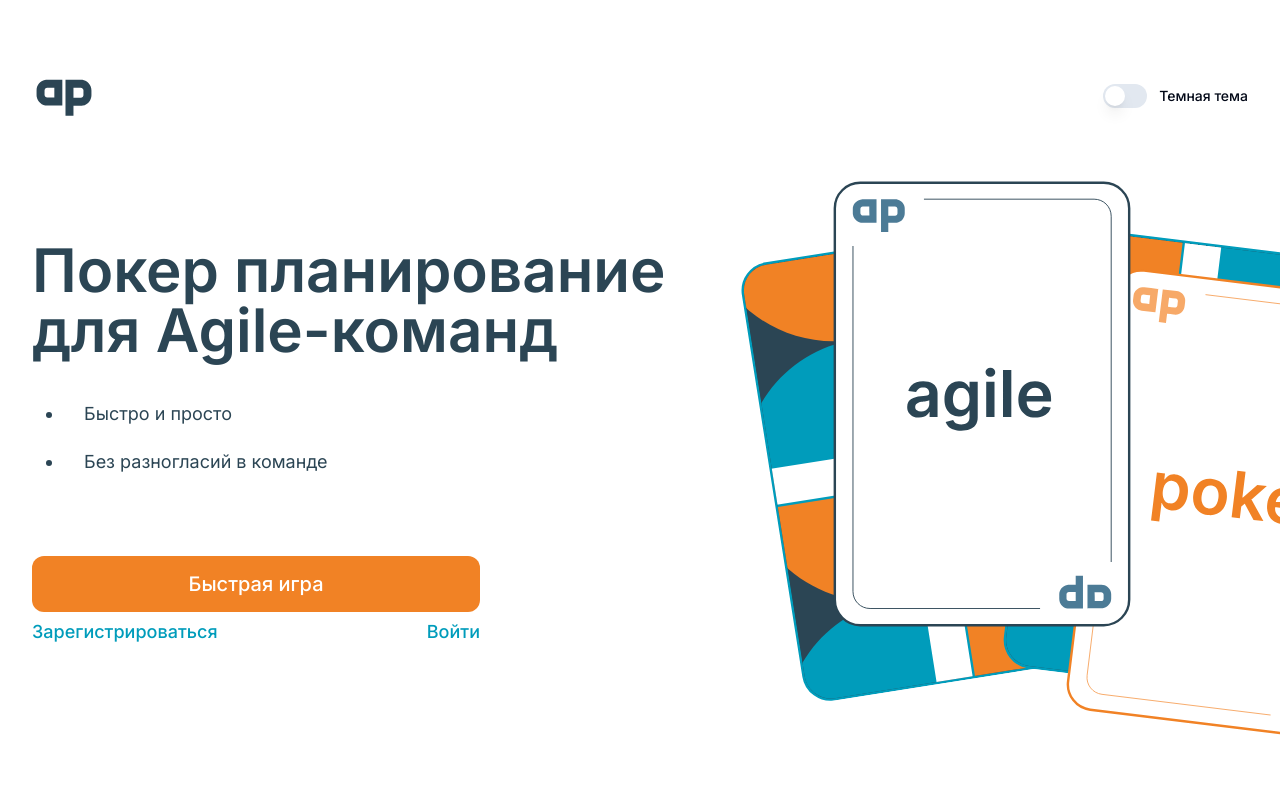
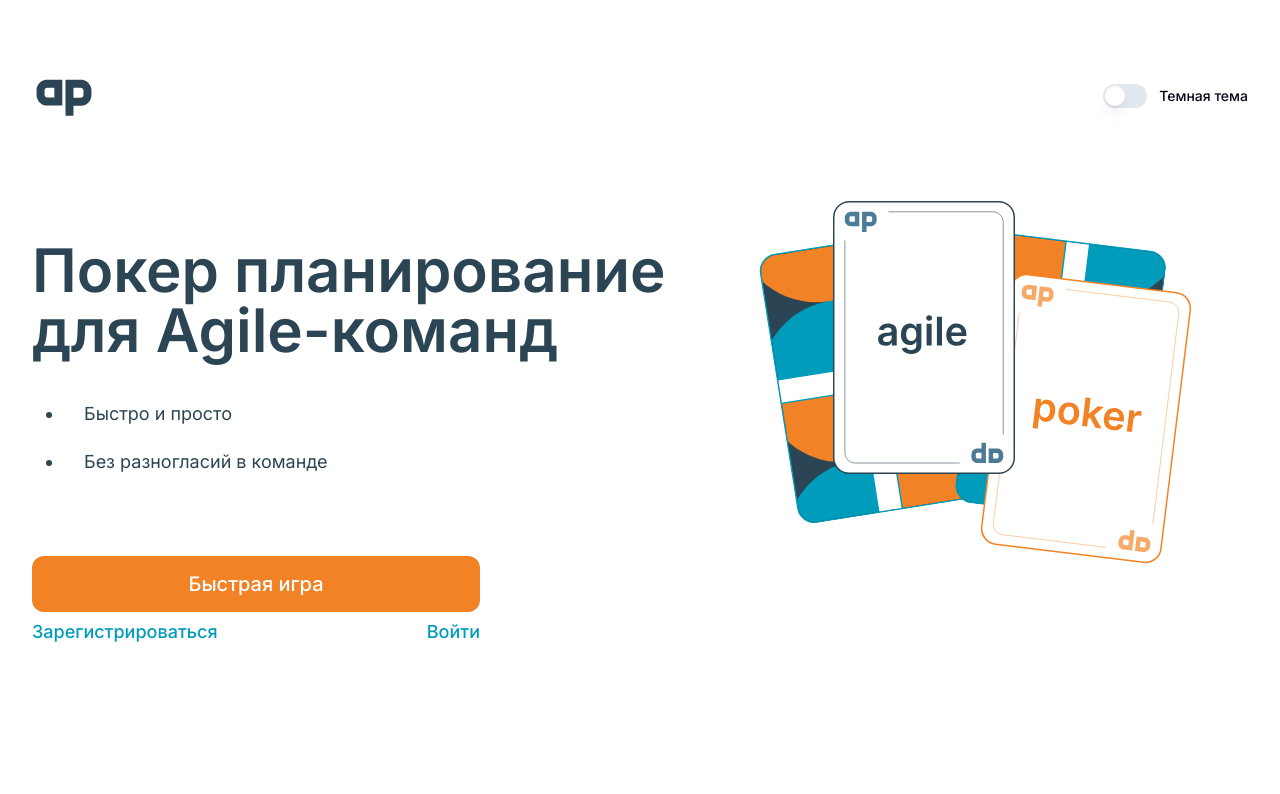
Before and after one commit to pirozheka/agile-poker, a Next.js app: page / in a window 1280 px wide. Shown: the top 794 px of the page. Built offline with nearby package versions, Linux system fonts and the light colour scheme.

Commit message:
уменьшены карточки, исправлено позиционирование

```diff
--- a/src/components/header-cards/Cards.jsx
+++ b/src/components/header-cards/Cards.jsx
@@ -82,7 +82,7 @@ useGSAP(() => {
 
     // Анимация появления
     tl.from(".hand-02", {
-      y: -750,
+      y: -850,
       opacity: 1,
       duration: 1.5,
       delay: 1.3
@@ -90,21 +90,21 @@ useGSAP(() => {
 
     // Анимация возвращения в исходное положение
     tl.to(".hand-02", {
-      y: -500,
+      y: -700,
       opacity: 1,
-      duration: 1.5,
+      duration: 1.6,
 
     });
   }, { scope: container });
 
   return (
     <div ref={container} className=''>
-      <Image src="/img/card-off.svg" alt="" className='im1 rotate9' width={100} height={100} />
-      <Image src="/img/card-off.svg" alt="" className="im2 rotate7" width={100} height={100} />
-      <Image src="/img/card02.svg" alt="" width={100} height={100} className='im3' />
-      <Image src="/img/card01.svg" alt="" className="im4" width={100} height={100} />
-      <Image src="/img/hand-frame01.svg" alt="" className="hand-01" width={100} height={100} />
-      <Image src="/img/hand-frame02.svg" alt="" className="hand-02" width={100} height={100} />
+      <Image src="/img/card-off.svg" alt="" className='im1 rotate9' width={184} height={276} />
+      <Image src="/img/card-off.svg" alt="" className="im2 rotate7" width={184} height={276} />
+      <Image src="/img/card02.svg" alt="" width={184} height={276} className='im3' />
+      <Image src="/img/card01.svg" alt="" className="im4" width={184} height={100} />
+      <Image src="/img/hand-frame01.svg" alt="" className="hand-01" width={134} height={528} />
+      <Image src="/img/hand-frame02.svg" alt="" className="hand-02" width={118} height={505} />
     </div>
   );
 };
--- a/src/components/header-cards/cards.css
+++ b/src/components/header-cards/cards.css
@@ -1,23 +1,20 @@
 .im1 {
   position: absolute;
-  left: 60%;
-  width: 300px;
+  right: 25%;
   z-index: 1;
 }
 
 .im2 {
   position: absolute;
-  left: 80%;
-  width: 300px;
+  right: 10%;
   z-index: 2;
 }
 
 .im3 {
   position: absolute;
   opacity: 1;
-  top: -60px;
+  top: -40px;
   left: 65%;
-  width: 300px;
   z-index: 3;
 }
 
@@ -26,8 +23,7 @@
   transform: rotate(7deg);
   opacity: 1;
   top: 10%;
-  left: 85%;
-  width: 300px;
+  right: 8%;
   z-index: 2;
 }
 
@@ -37,7 +33,7 @@
   opacity: 1;
   left: 110%;
   visibility: hidden;
-  top: -20%;
+  top: -50%;
   z-index: 3;
 
 }
@@ -45,8 +41,8 @@
 .hand-02 {
   position: absolute;
   transform: rotate(5deg);
-  left: 74%;
-  top: -600px;
+  right: 20%;
+  top: -850px;
   visibility: hidden;
   z-index: 4;
 }
--- a/tailwind.config.js
+++ b/tailwind.config.js
@@ -56,7 +56,7 @@ module.exports = {
       },
       skew: { '45': '45deg', },
       backgroundImage: {
-        'custom-gradient': 'linear-gradient(135deg, #009CBB 75%, #F18225 75%)',
+        'custom-gradient': 'linear-gradient(135deg, #009CBB 70%, #F18225 70%)',
       },
       keyframes: {
         "accordion-down": {
```
